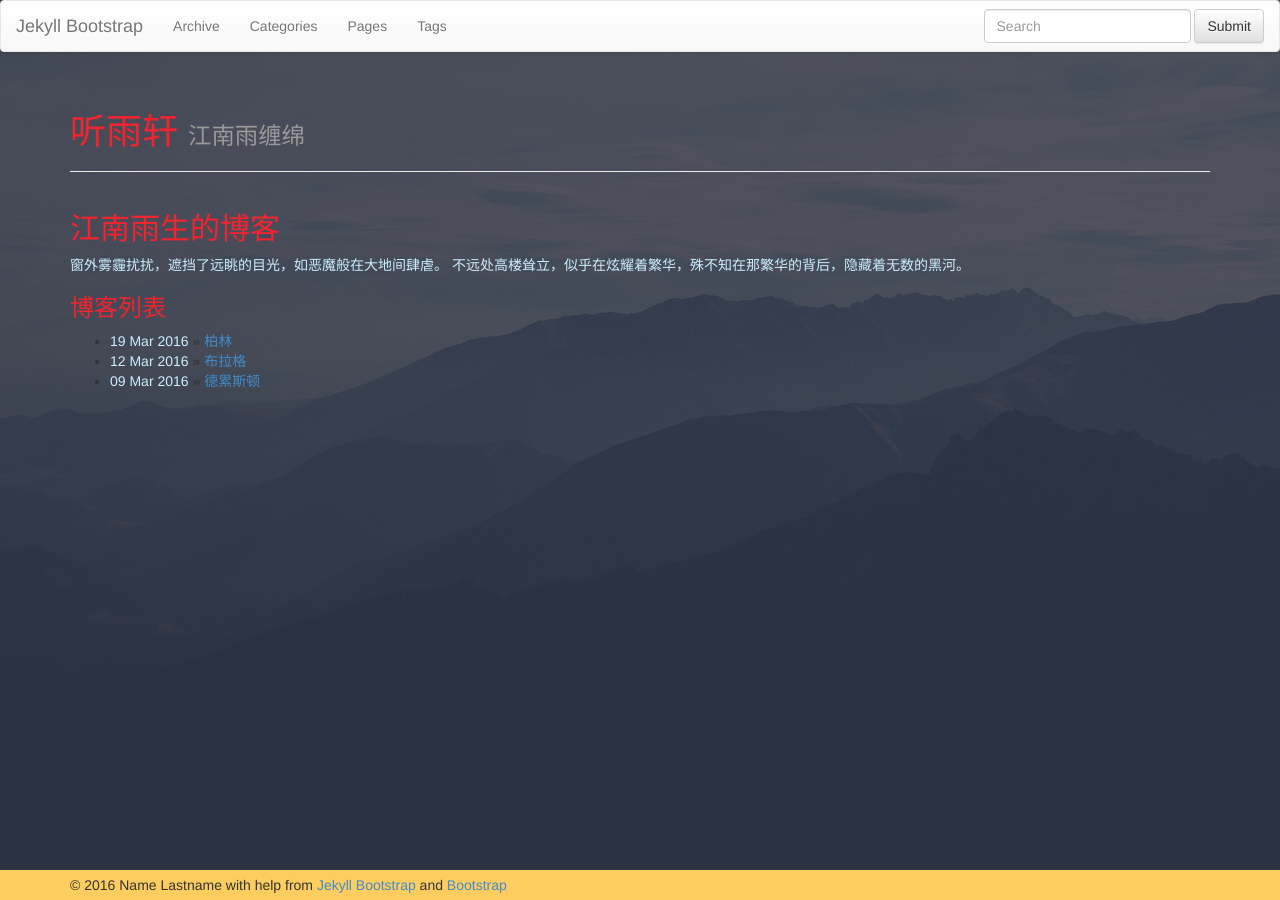
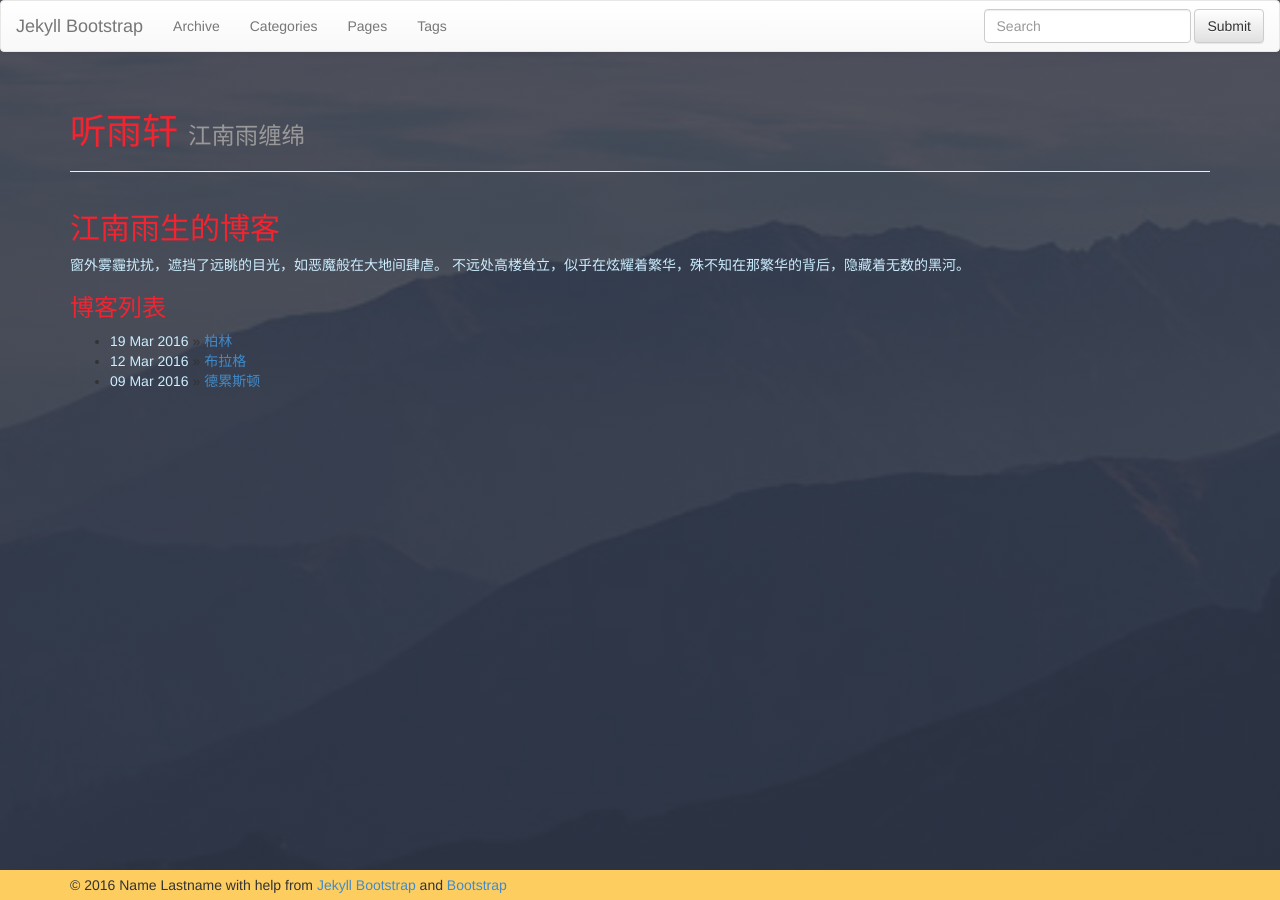
Before and after one commit to lhf552004/BlogSource, a Jekyll site: the page built from index.md, in a window 1280 px wide. Built offline with Jekyll 4.4.1, drawn with Linux system fonts in a browser that asks for light colours; nearby versions of some CDN libraries.

Commit message:
ico and bg

```diff
--- a/assets/themes/css/style.css
+++ b/assets/themes/css/style.css
@@ -83,7 +83,7 @@ span{
 
 body {
 		background-color: #2e3141;
-		background-image: linear-gradient(to top, rgba(46, 49, 65, 0.8), rgba(46, 49, 65, 0.8)), url("../images/bg.jpg");
+		background-image: linear-gradient(to top, rgba(46, 49, 65, 0.8), rgba(46, 49, 65, 0.8)), url("../images/pic08.jpg");
 		background-size: auto, cover;
 		background-attachment: fixed, fixed;
 		background-position: center, center;
```
Also changed, not shown: favicon.ico (added).
